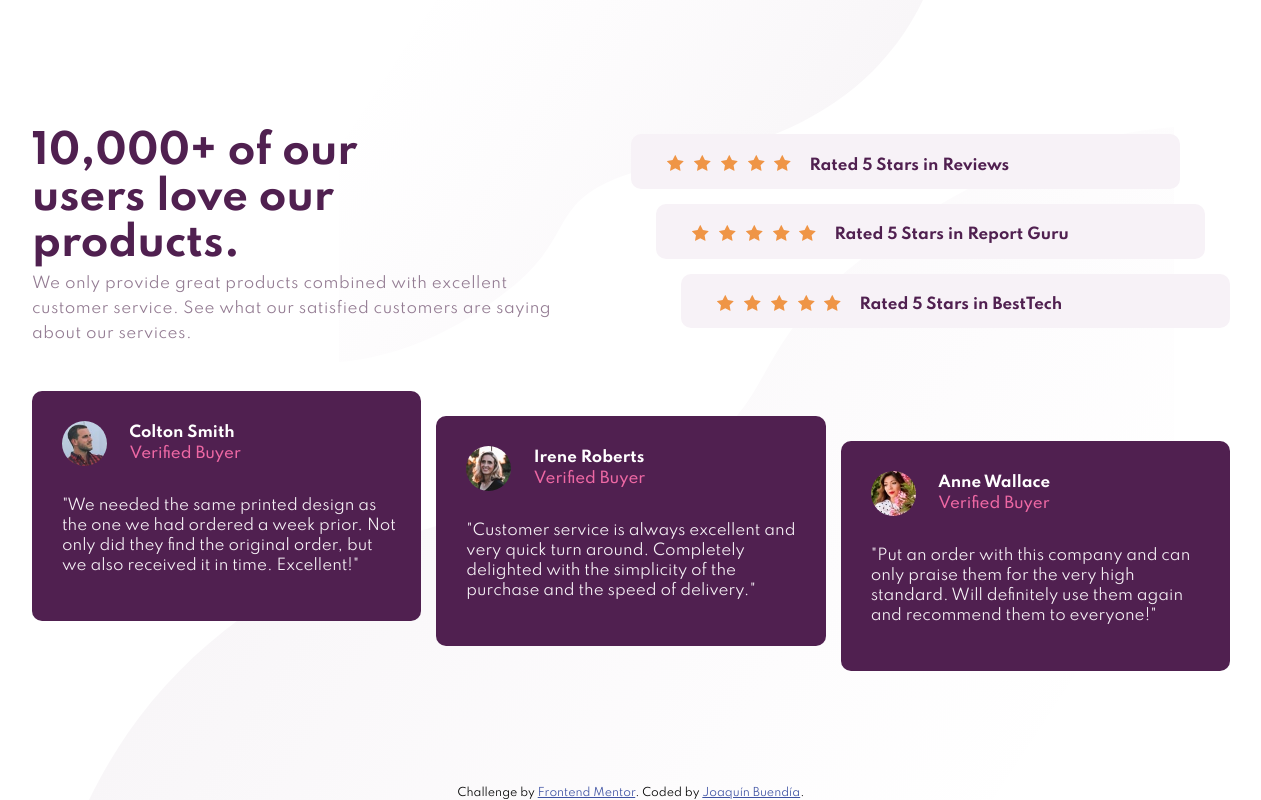
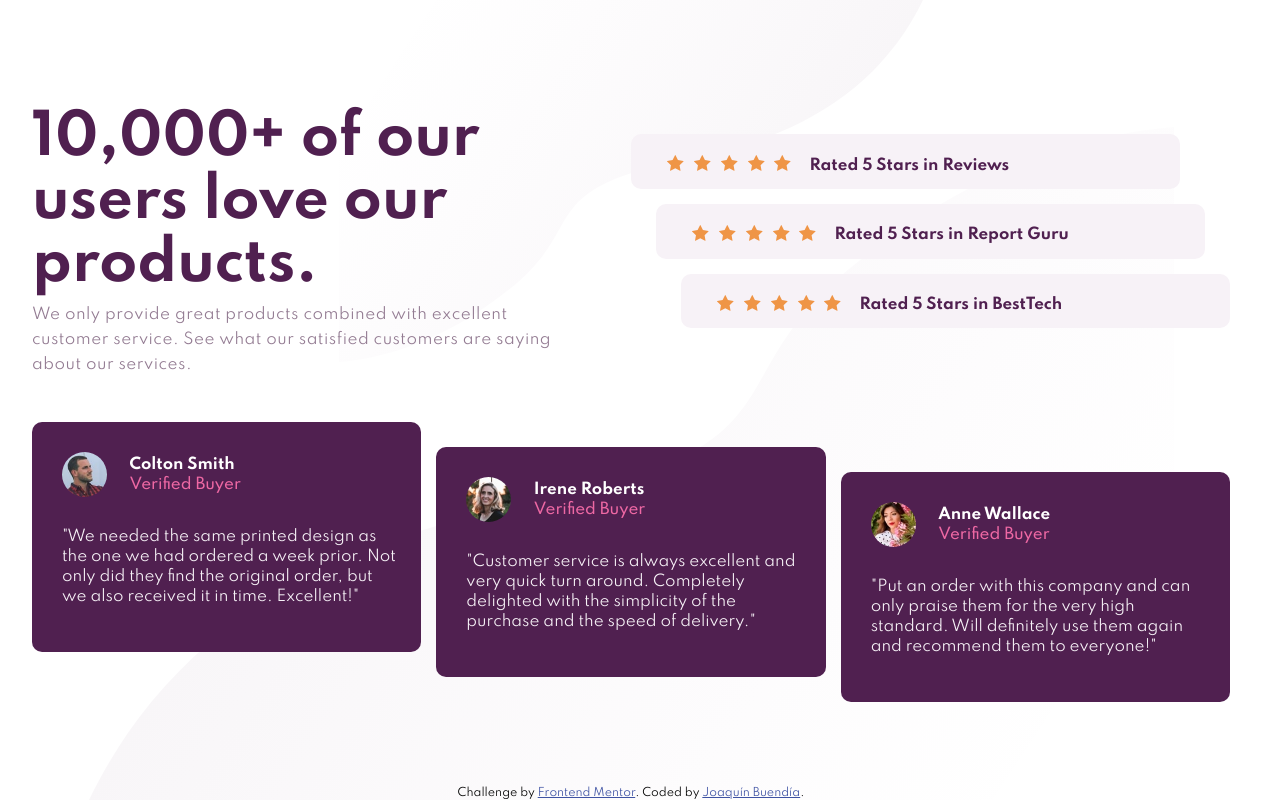
Before and after one commit to jbuendia1y/Social-Proof-Section-Master, a plain HTML site: page index.html in a window 1536 px wide. Shown: the whole page, without its empty margins (137-1398 px from the left). Drawn offline with nearby package versions, Linux system fonts and the light colour scheme.

Commit message:
Last Changes
Cambios en el main__tittle, se cambiaro el font-size y padding-right

```diff
--- a/src/scss/_main.scss
+++ b/src/scss/_main.scss
@@ -87,6 +87,12 @@
 }
 
 @media screen and (min-width:1440px){
+    .main{
+        &__tittle{
+            font-size: 55px;
+            padding-right: 1em;
+        }
+    }
     .box__container{
         width: 78%;
     }
```
Also changed, not shown: src/css/styles.css.
